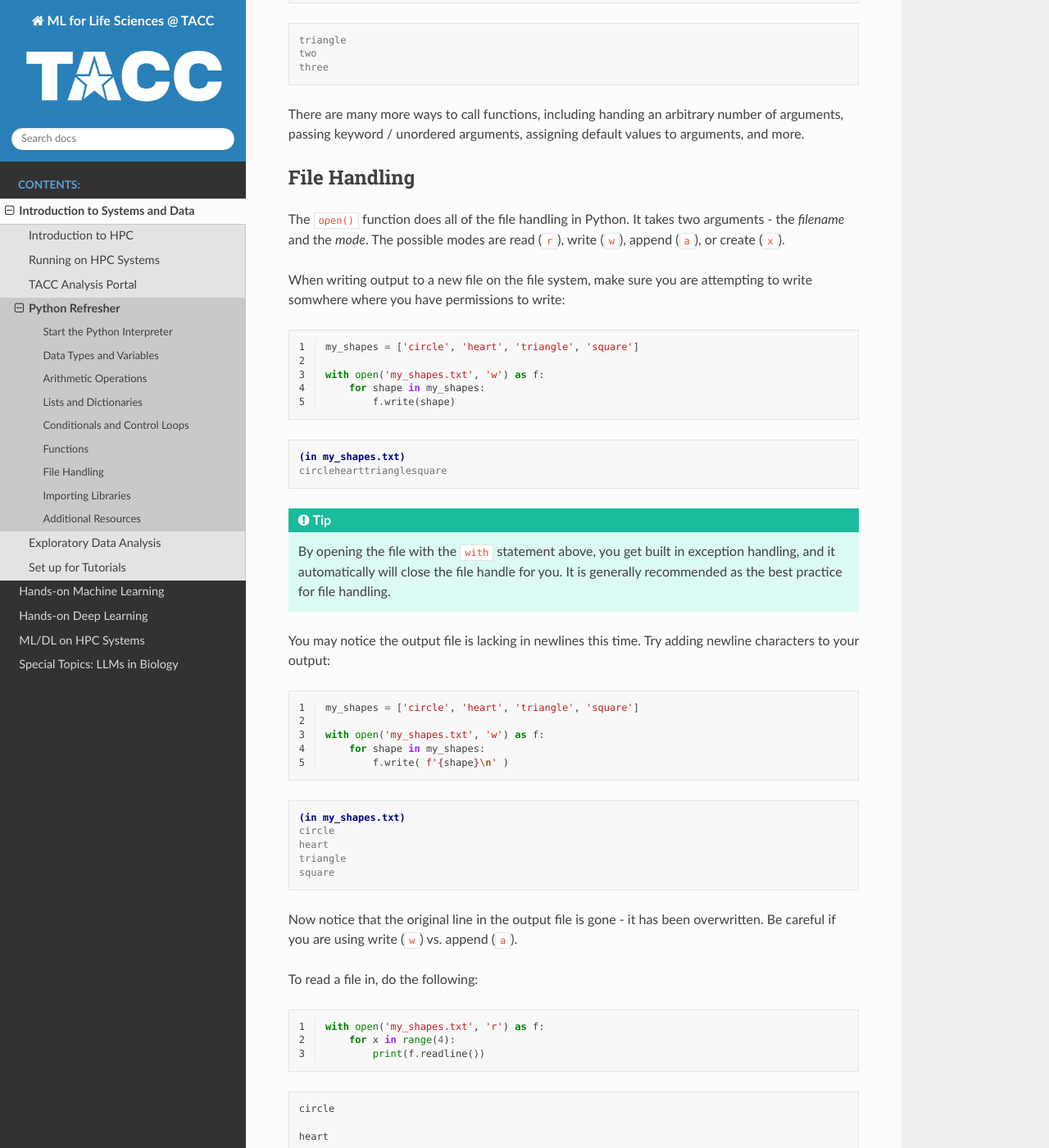
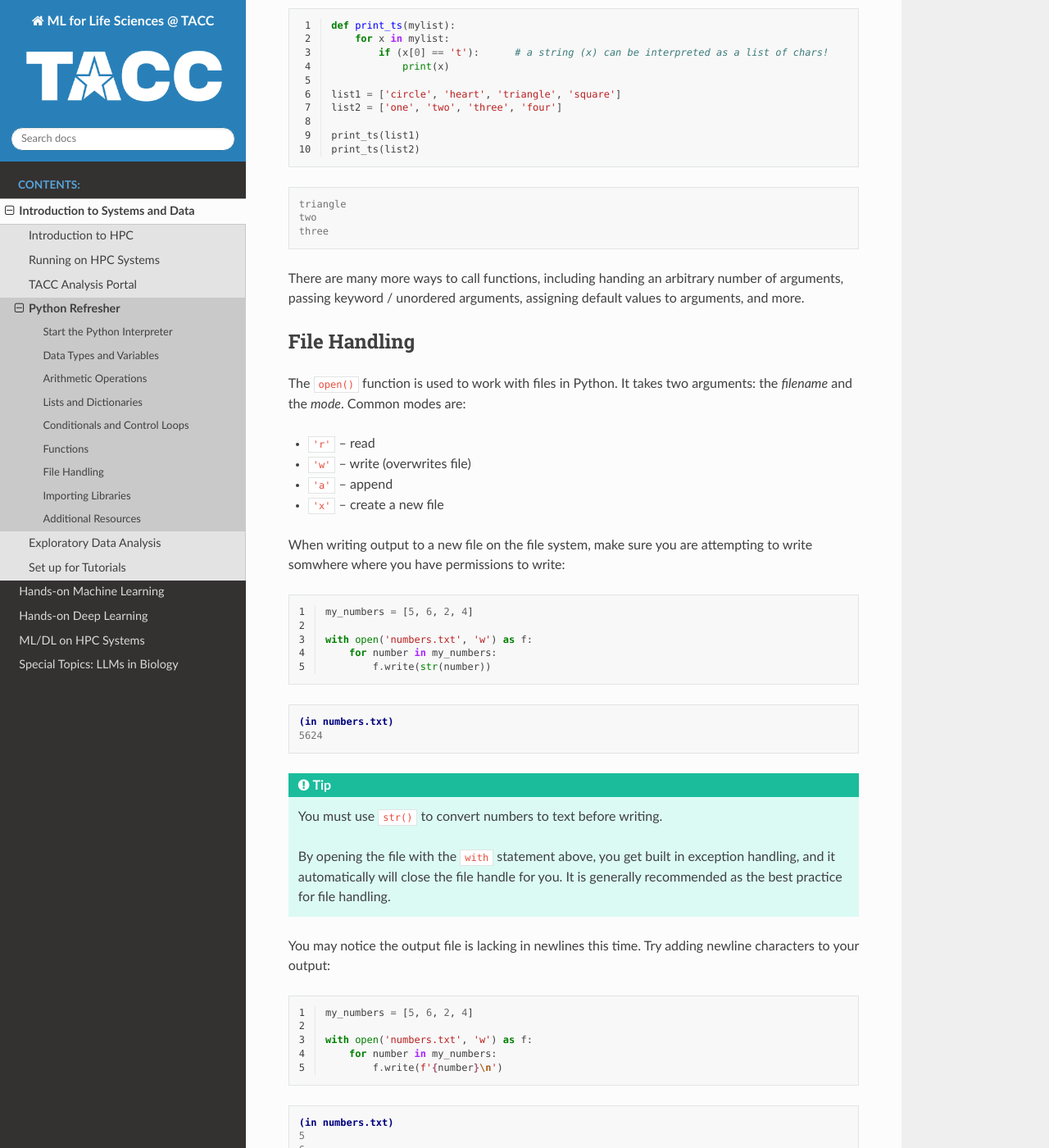
Before and after one commit to lconcia/life_sciences_ml_at_tacc, a Sphinx documentation site: the page built from docs/section1/python_refresher.rst, in a window 1280 px wide and 1400 px high, scrolled down 9455 px. Shown: the whole window at 82% size. Built offline with Sphinx 7.4.7 and the Read the Docs theme 3.1.0, drawn with Linux system fonts in a browser that asks for light colours; some of the changed text lies outside the part shown.

Commit message:
Just adding a comment about f-string and changing the handling files example with a list of numbers to show str() (#57)

```diff
--- a/docs/section1/python_refresher.rst
+++ b/docs/section1/python_refresher.rst
@@ -364,6 +364,15 @@
    ...     print( f'i = {i}' )       # literal string interpolation
    ...     i = i + 1
 
+.. note::
+
+   The ``f`` in front of the string makes it a **formatted string** (also called an f-string).
+   It lets you insert variable values directly inside the string using curly braces ``{}``.
+
+   For example, ``f'i = {i}'`` will print something like ``i = 0``, ``i = 1``, and so on.
+   This is a common and convenient way to combine text and variables in Python.
+
+
 The ``break`` statement can also be used to escape loops:
 
 .. code-block:: python3
@@ -519,9 +528,13 @@
 File Handling
 -------------
 
-The ``open()`` function does all of the file handling in Python. It takes two
-arguments - the *filename* and the *mode*. The possible modes are read (``r``),
-write (``w``), append (``a``), or create (``x``).
+The ``open()`` function is used to work with files in Python. It takes two
+arguments: the *filename* and the *mode*. Common modes are:
+
+- ``'r'`` – read
+- ``'w'`` – write (overwrites file)
+- ``'a'`` – append
+- ``'x'`` – create a new file
 
 When writing output to a new file on the file system, make sure you are attempting to
 write somwhere where you have permissions to write:
@@ -529,18 +542,20 @@
 .. code-block:: python3
    :linenos:
 
-   my_shapes = ['circle', 'heart', 'triangle', 'square']
+   my_numbers = [5, 6, 2, 4]
 
-   with open('my_shapes.txt', 'w') as f:
-       for shape in my_shapes:
-           f.write(shape)
+   with open('numbers.txt', 'w') as f:
+       for number in my_numbers:
+           f.write(str(number))
 
 .. code-block:: console
 
-   (in my_shapes.txt)
-   circlehearttrianglesquare
+   (in numbers.txt)
+   5624
 
 .. tip::
+
+   You must use ``str()`` to convert numbers to text before writing.
 
    By opening the file with the ``with`` statement above, you get built in
    exception handling, and it automatically will close the file handle for you.
@@ -552,19 +567,19 @@
 .. code-block:: python3
    :linenos:
 
-   my_shapes = ['circle', 'heart', 'triangle', 'square']
+   my_numbers = [5, 6, 2, 4]
 
-   with open('my_shapes.txt', 'w') as f:
-       for shape in my_shapes:
-           f.write( f'{shape}\n' )
+   with open('numbers.txt', 'w') as f:
+       for number in my_numbers:
+           f.write(f'{number}\n')
 
 .. code-block:: console
 
-   (in my_shapes.txt)
-   circle
-   heart
-   triangle
-   square
+   (in numbers.txt)
+   5
+   6
+   2
+   4
 
 Now notice that the original line in the output file is gone - it has been
 overwritten. Be careful if you are using write (``w``) vs. append (``a``).
@@ -574,19 +589,19 @@
 .. code-block:: python3
    :linenos:
 
-   with open('my_shapes.txt', 'r') as f:
-       for x in range(4):
+   with open('numbers.txt', 'r') as f:
+       for i in range(4):
            print(f.readline())
 
 .. code-block:: text
 
-   circle
+   5
 
-   heart
+   6
 
-   triangle
+   2
 
-   square
+   4
 
 You may have noticed in the above that there seems to be an extra space between
 each word. What is actually happening is that the file being read has newline
@@ -598,36 +613,32 @@
 .. code-block:: python3
    :linenos:
 
-   with open('my_shapes.txt', 'r') as f:
-       for x in range(4):
-           print(f.readline().strip('\n'))
+   with open('numbers.txt', 'r') as f:
+       for i in range(4):
+           print(f.readline().strip())
 
 .. code-block:: text
 
-   circle
-   heart
-   triangle
-   square
+   5
+   6
+   2
+   4
 
 Read the whole file and store it as a list:
 
 .. code-block:: python3
    :linenos:
 
-   words = []
+   numbers = []
 
-   with open('my_shapes.txt', 'r') as f:
-       words = f.read().splitlines()                # careful of memory usage
+   with open('numbers.txt', 'r') as f:
+       numbers = f.read().splitlines()                # careful of memory usage
 
-   for x in range(4):
-       print(words[x])
+   print(numbers)
 
 .. code-block:: text
 
-   circle
-   heart
-   triangle
-   square
+   [5, 6, 2, 4]
 
 
 Importing Libraries
```
